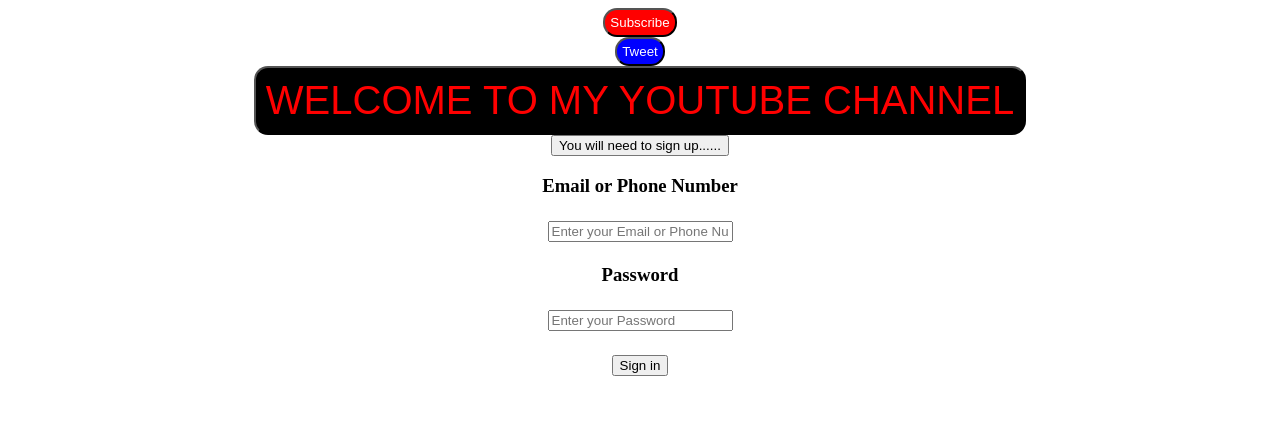
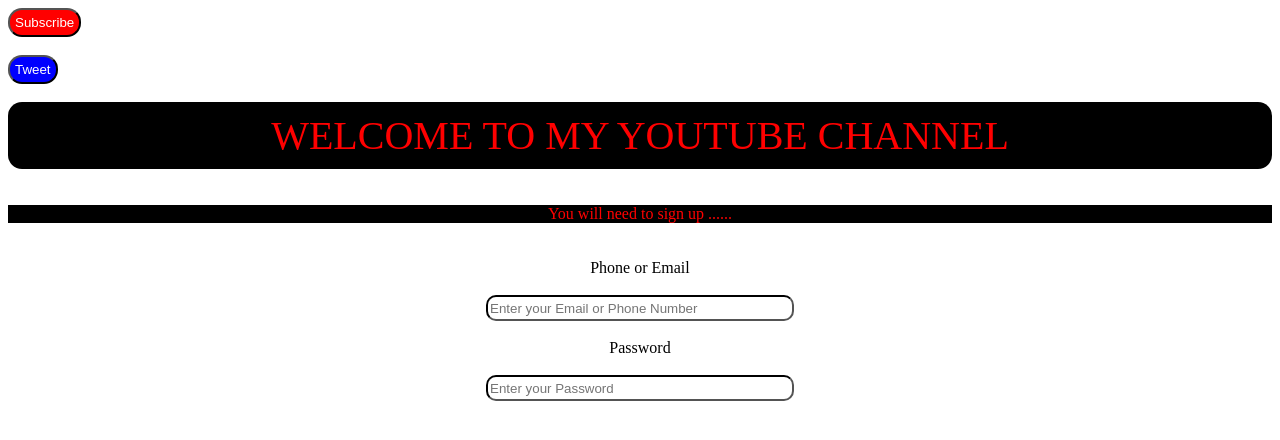
Before and after one commit to donsauber/jspractice, a plain HTML site: page cssTest/index.html in a window 1280 px wide. Drawn offline with Linux system fonts and the light colour scheme.

Commit message:
Update index.html

```diff
--- a/cssTest/index.html
+++ b/cssTest/index.html
@@ -6,23 +6,20 @@
     <title>Document</title>
     <link rel="stylesheet" href="style.css">
 </head>
-<body align="center">
-
-    <button align="left" class="button1">Subscribe</button>
-    <br>
-    <button  align="left" class="button2">Tweet</button>
-    <br>
-
-    <button class="button3">WELCOME TO MY YOUTUBE CHANNEL</button>
-    <br>
-    <button class="button4">You will need to sign up......</button>
-    <br>
-    <h3 align="center">Email or Phone Number<br><br>
-    <input type="text" id="phone" placeholder="Enter your Email or Phone Number"><br>
-    <br>Password <br><br>
-    <input type="text" id="phone" placeholder="Enter your Password"><br>
-    <br>
-    <button class="button5">Sign in</button>
-    </h3>
+<body>
+    <button class="button1">Subscribe</button><br><br>
+    <button class="button2">Tweet</button><br><br>
+    <div class="outside">
+        <div class="label1">
+            WELCOME TO MY YOUTUBE CHANNEL
+        </div><br><br>
+        <div class="label2">
+            You will need to sign up ......
+        </div><br><br>
+        <div class="label3">Phone or Email</div><br>
+        <input type="text" id="textbox1" placeholder="Enter your Email or Phone Number"><br><br>
+        <div class="label3">Password</div><br>
+        <input type="text" id="textbox1" placeholder="Enter your Password"><br><br>
+    </div>
 </body>
 </html>
```
